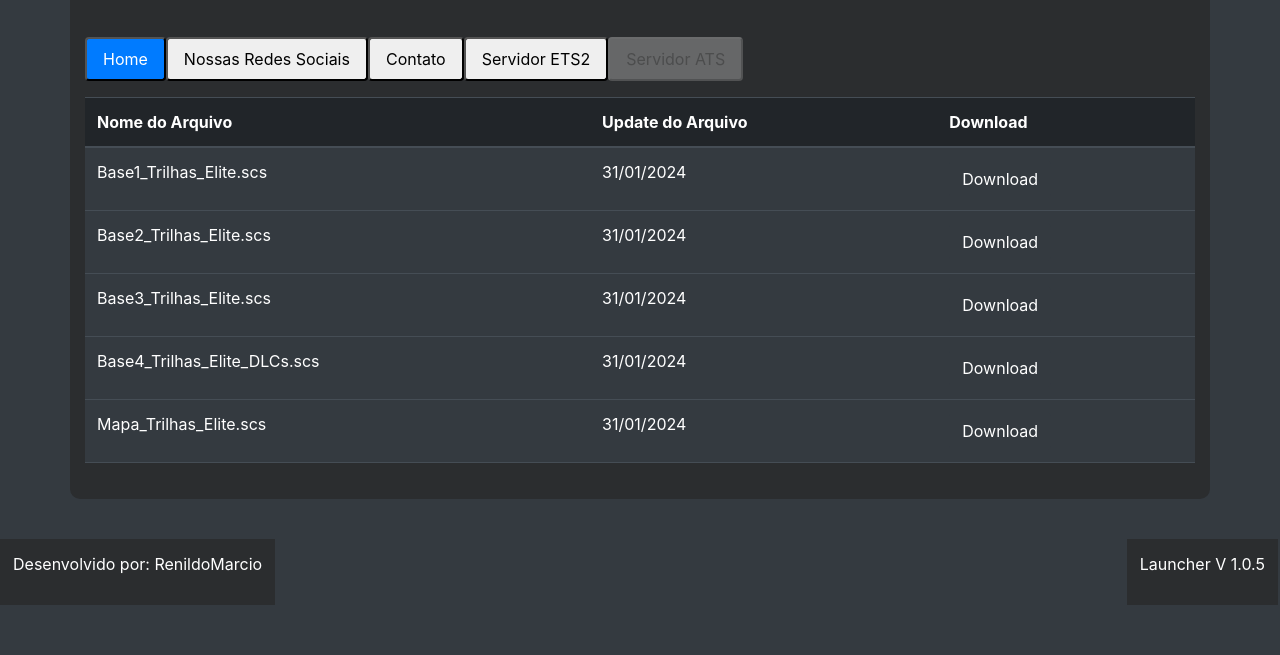
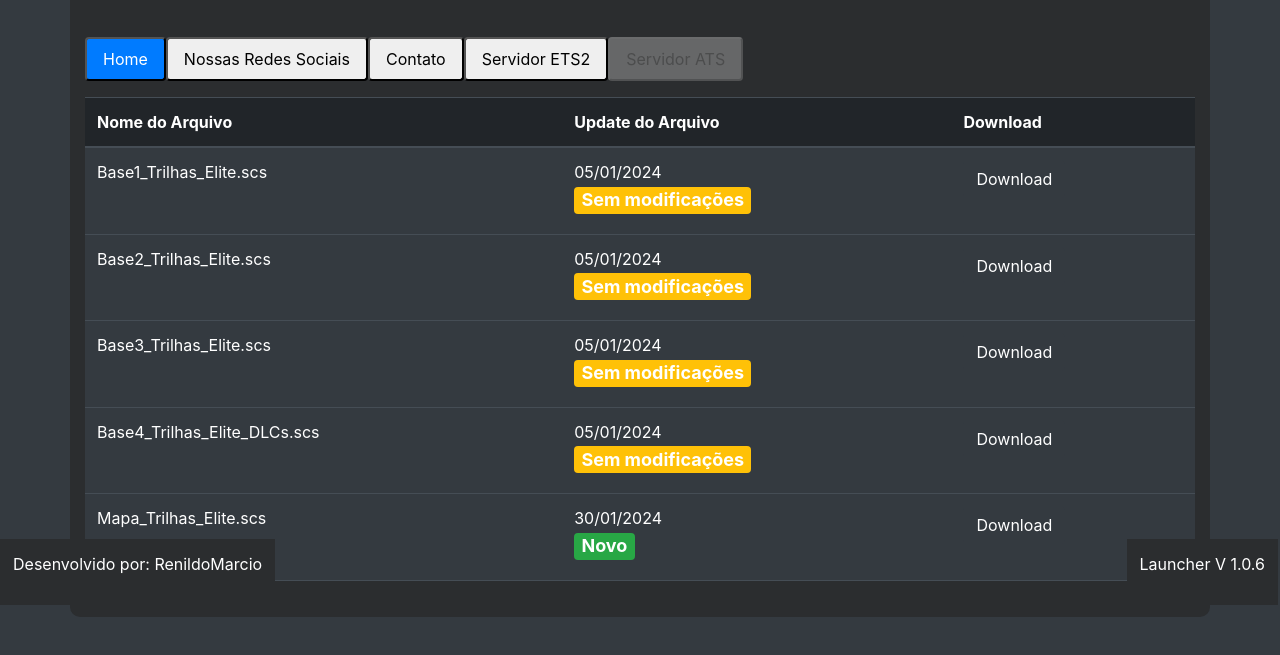
Before and after one commit to psycodeliccircus/launcherter, an Electron app: page public/index.html in a window 1280 px wide. Shown: the part 215-870 px from the top of the page. Before the commit the page ends 800 px from the top, so only its background shows below. Drawn offline with nearby package versions, Linux system fonts and the light colour scheme; some packages are replaced by stand-ins of ours; no server answers; a script that the page names is missing.

Commit message:
Update 1.0.6

```diff
--- a/main.js
+++ b/main.js
@@ -139,7 +139,7 @@ function handleUpdateError(err) {
 function handleUpdateNotAvailable(info) {
   const swalMessage = `Swal.fire({
       title: 'Atualizações',
-      html: 'Não há atualizações disponíveis.',
+      html: 'Não há atualizações disponíveis para o launcher.',
       icon: 'error'
     });`;
 
--- a/package.json
+++ b/package.json
@@ -1,6 +1,6 @@
 {
   "name": "launcherteb",
-  "version": "1.0.5",
+  "version": "1.0.6",
   "description": "Launcher do trilhas elite brasil.",
   "main": "main.js",
   "scripts": {
--- a/public/index.html
+++ b/public/index.html
@@ -76,12 +76,10 @@
                 </table>
             </div>
         </div>
-        <!-- End of Tabs Section -->
     </div>
 
-    <!-- Rodapé fixo -->
     <div id="launcher-version">
-        <p>Launcher V 1.0.5</p>
+        <p>Launcher V 1.0.6</p>
     </div>
 
     <div id="dev-rm">
@@ -140,16 +138,25 @@
         'Mapa_Trilhas_Elite.scs'
     ];
 
+    // Array of dates corresponding to each file
+    const downloadDates = [
+        '05/01/2024 <h4><span class="badge bg-warning">Sem modificações</span></h4>',
+        '05/01/2024 <h4><span class="badge bg-warning">Sem modificações</span></h4>',
+        '05/01/2024 <h4><span class="badge bg-warning">Sem modificações</span></h4>',
+        '05/01/2024 <h4><span class="badge bg-warning">Sem modificações</span></h4>',
+        '30/01/2024 <h4><span class="badge bg-success">Novo</span></h4>'
+    ];
+
     const buttonsTable = document.getElementById('buttonsTable');
 
-    filesToDownload.forEach(fileName => {
+    filesToDownload.forEach((fileName, index) => {
         const row = buttonsTable.insertRow();
 
         const cell1 = row.insertCell(0);
         cell1.textContent = fileName;
 
         const cell2 = row.insertCell(1);
-        cell2.textContent = '31/01/2024';  // Atualize com o tamanho real do arquivo, se disponível.
+        cell2.innerHTML = downloadDates[index];
 
         const cell3 = row.insertCell(2);
         const button = document.createElement('button');
```
